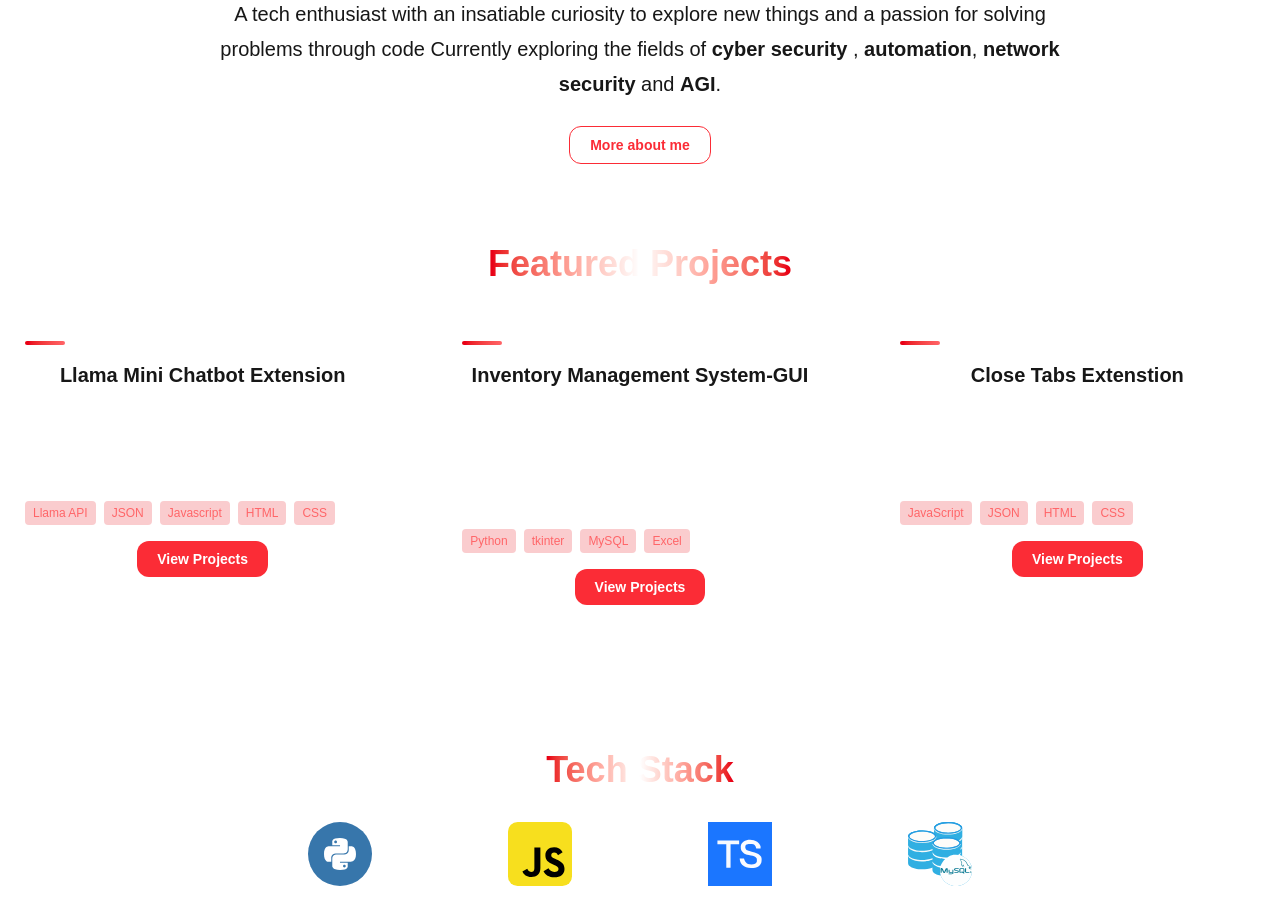
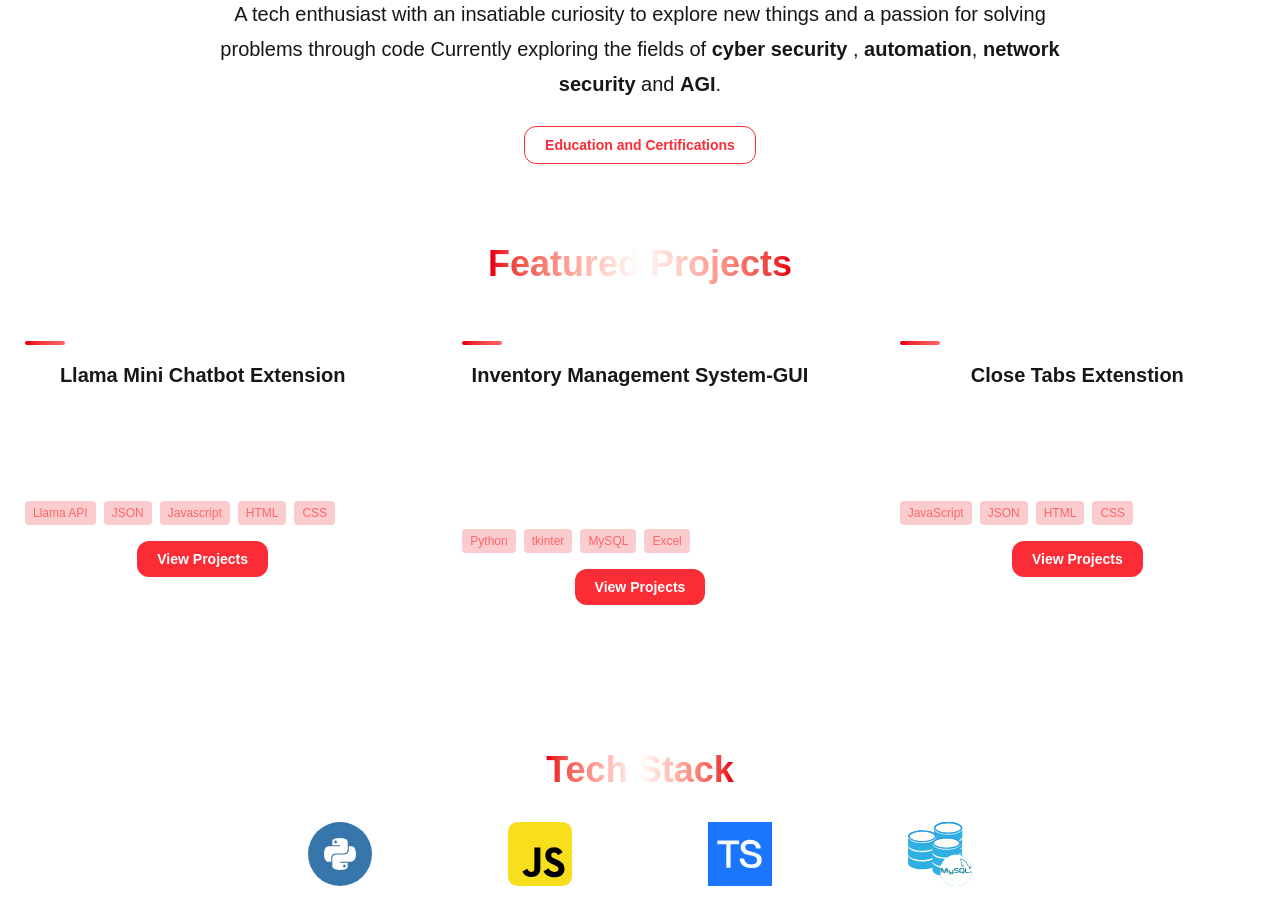
Before and after one commit to sandeepmallick/sandeep-mallick-portfolio, a Next.js app: page / in a window 1280 px wide. Shown: the part 1000-1907 px from the top of the page. Built offline with nearby package versions, Linux system fonts and the light colour scheme.

Commit message:
Update page.tsx

```diff
--- a/src/app/page.tsx
+++ b/src/app/page.tsx
@@ -83,7 +83,7 @@ export default function Home() {
            href="https://sandeepmallick.github.io/Education-and-Certifications/"
           className="inline-block bg-transparent border border-red-500 text-red-500 hover:bg-red-500 hover:text-white font-semibold text-sm rounded-xl px-5 py-2 transition"
         >
-          More about me
+          Education and Certifications
         </MotionLink>
       </motion.div>
 
```
